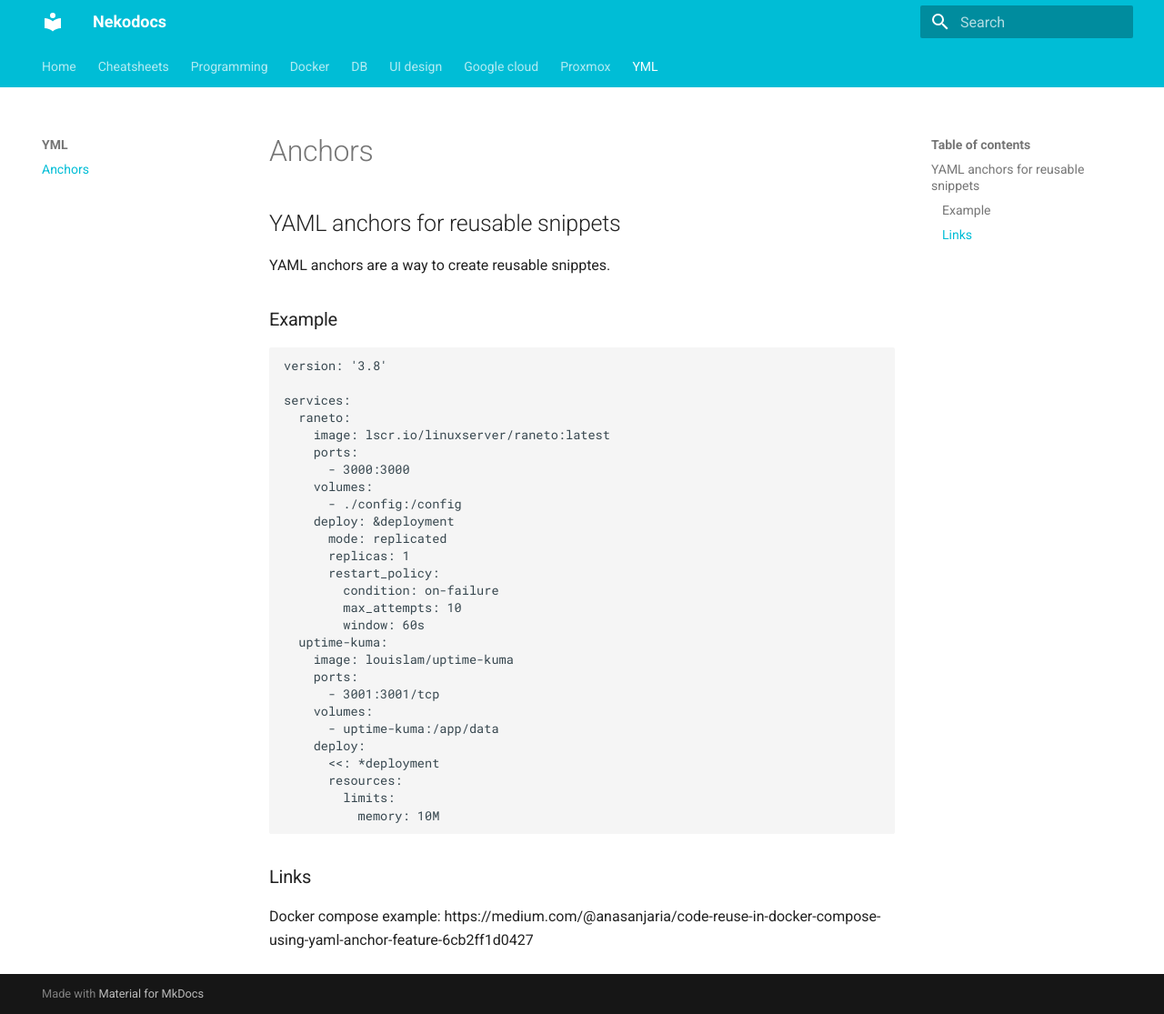
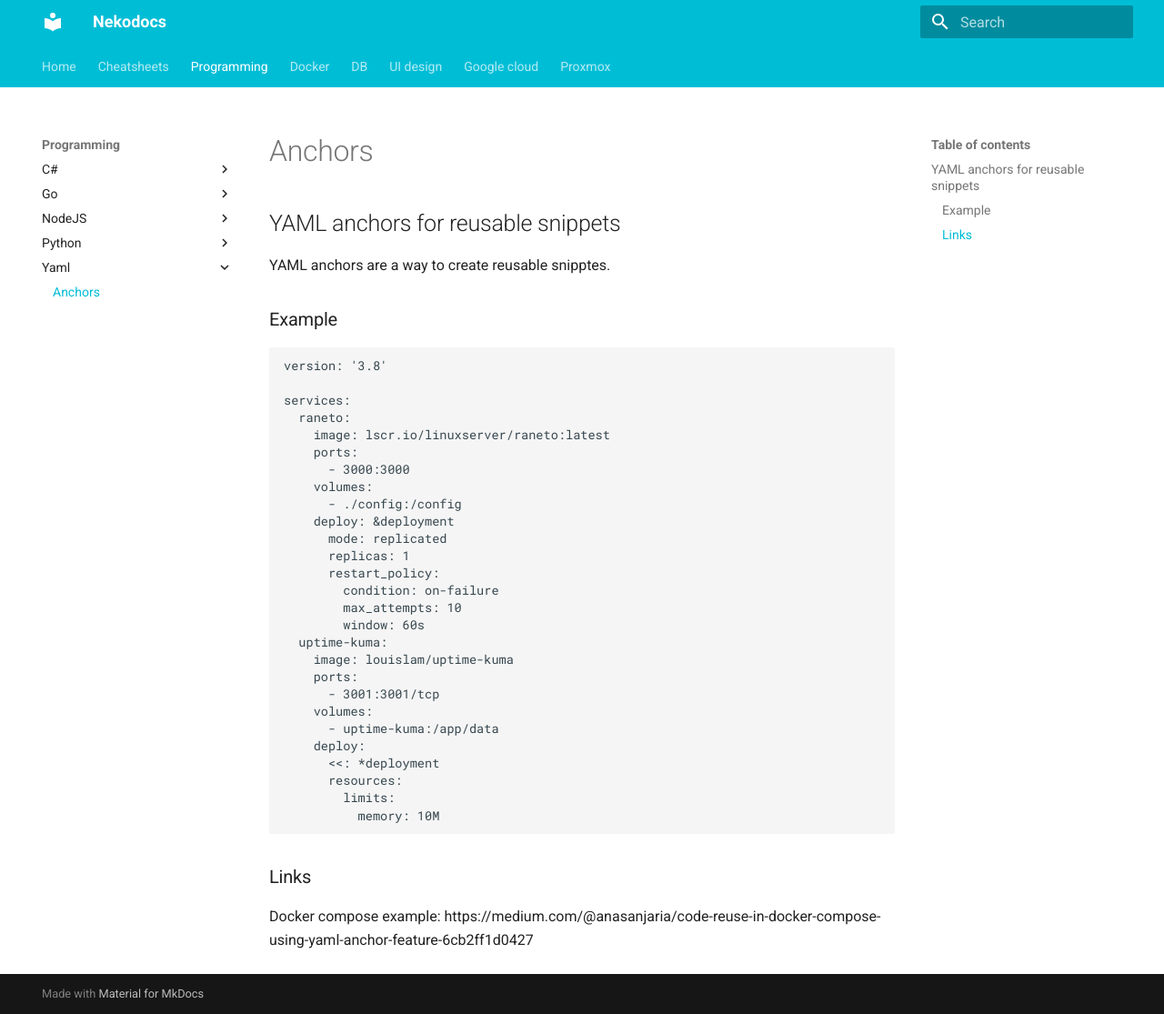
Before and after one commit to NekoLuka/raneto-wiki-files, an MkDocs documentation site: the page built from docs/programming/yml/anchors.md, in a window 1280 px wide and 1115 px high. Shown: the whole window at 91% size. Built offline with MkDocs 1.6.1 and Material for MkDocs 9.7.7, drawn with Linux system fonts in a browser that asks for light colours.

Commit message:
Moved file

```diff
--- a/mkdocs.yml
+++ b/mkdocs.yml
@@ -24,6 +24,8 @@ nav:
     - Python:
       - Snippets: programming/python/snippets.md
       - "File objects": programming/python/fileobjects.md
+    - Yaml:
+      - Anchors: programming/yml/anchors.md
   - Docker:
     - Swarm:
       - Dns: docker/swarm/dns.md
@@ -46,5 +48,3 @@ nav:
       - "Tips for signed urls": "google-cloud/cloud-storage/signed-urls.md"
   - Proxmox:
     - "Install r8168 network driver": proxmox/install-r8168-driver.md
-  - YML:
-    - Anchors: yml/anchors.md
```
Also changed, not shown: docs/programming/yml/anchors.md (renamed from docs/yml/anchors.md).
